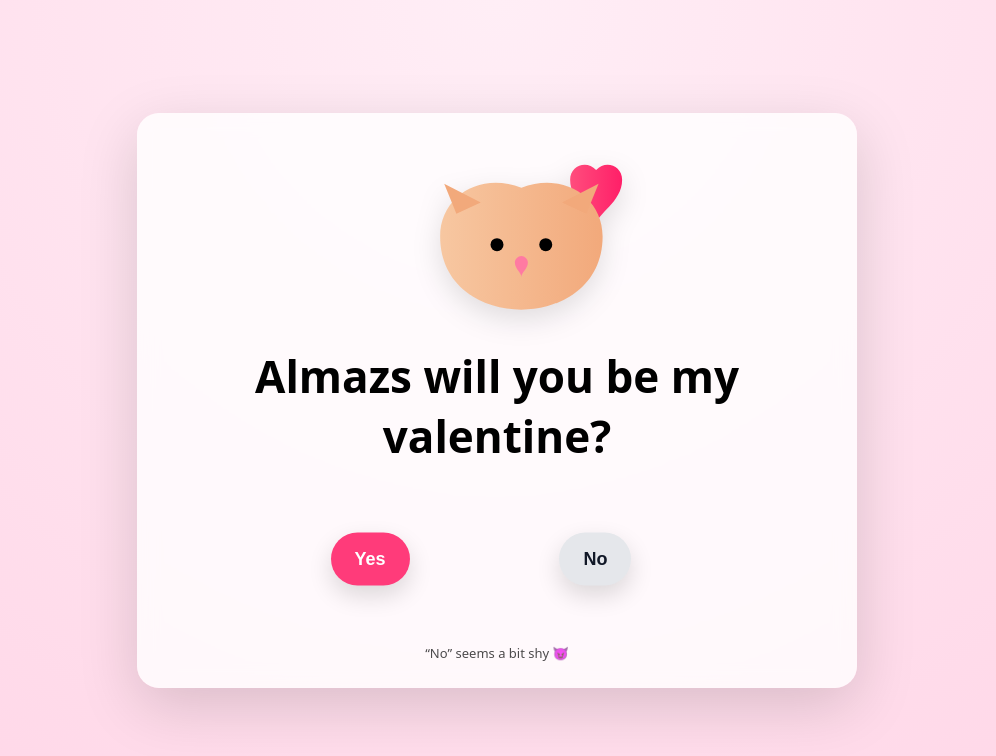
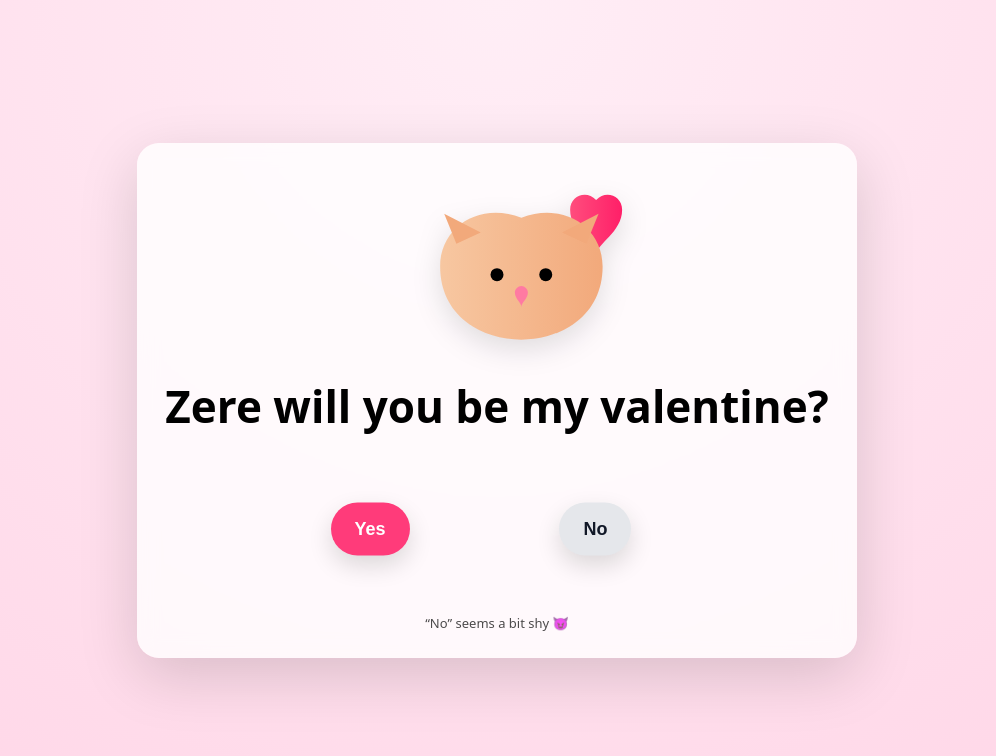
Before and after one commit to maksatahmetov3-rgb/test, a plain HTML site: page index.html in a window 1280 px wide. Shown: the whole page, without its empty margins (143-1139 px from the left). Drawn offline with nearby package versions, Linux system fonts and the light colour scheme.

Commit message:
index.html

```diff
--- a/index.html
+++ b/index.html
@@ -171,7 +171,7 @@
             fill="#ff7aa2"/>
     </svg>
 
-    <h1>Almazs will you be my valentine?</h1>
+    <h1>Zere will you be my valentine?</h1>
 
     <section class="button-zone" id="zone">
       <button id="yesBtn">Yes</button>
```
